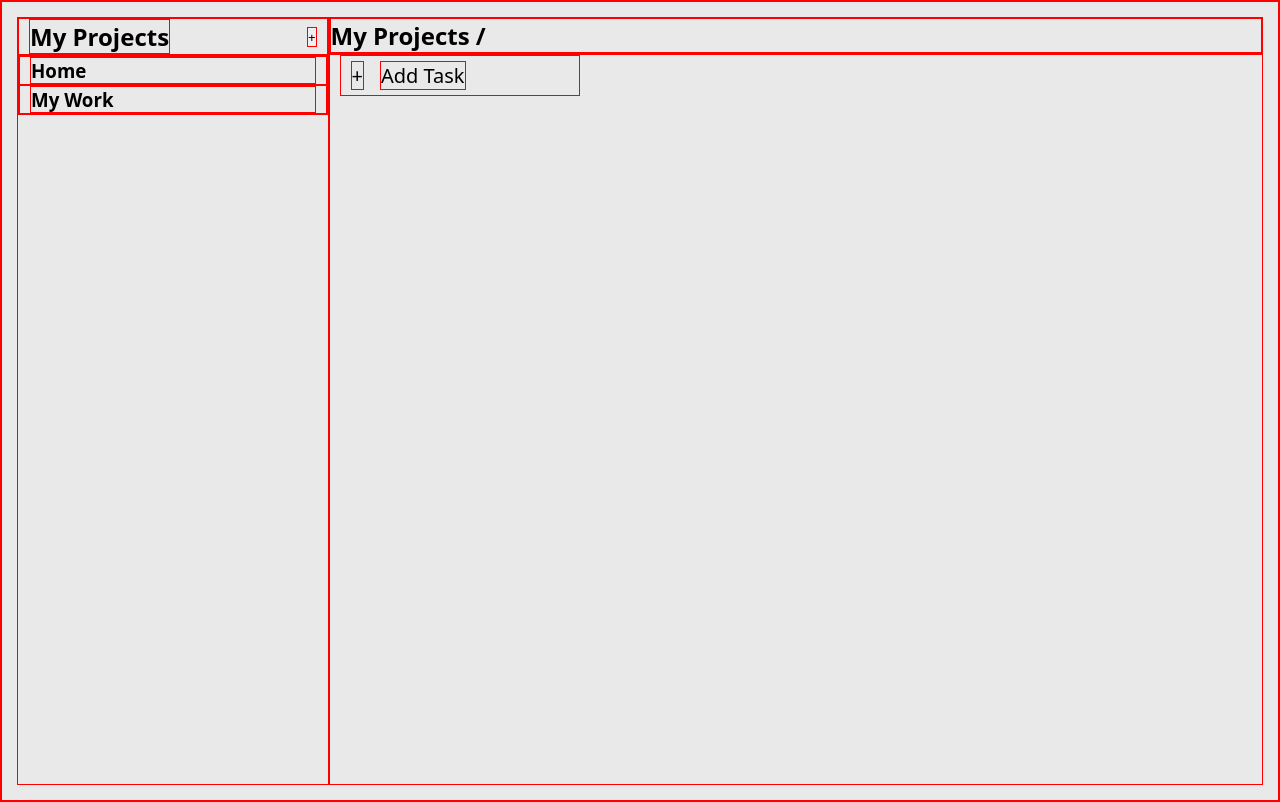
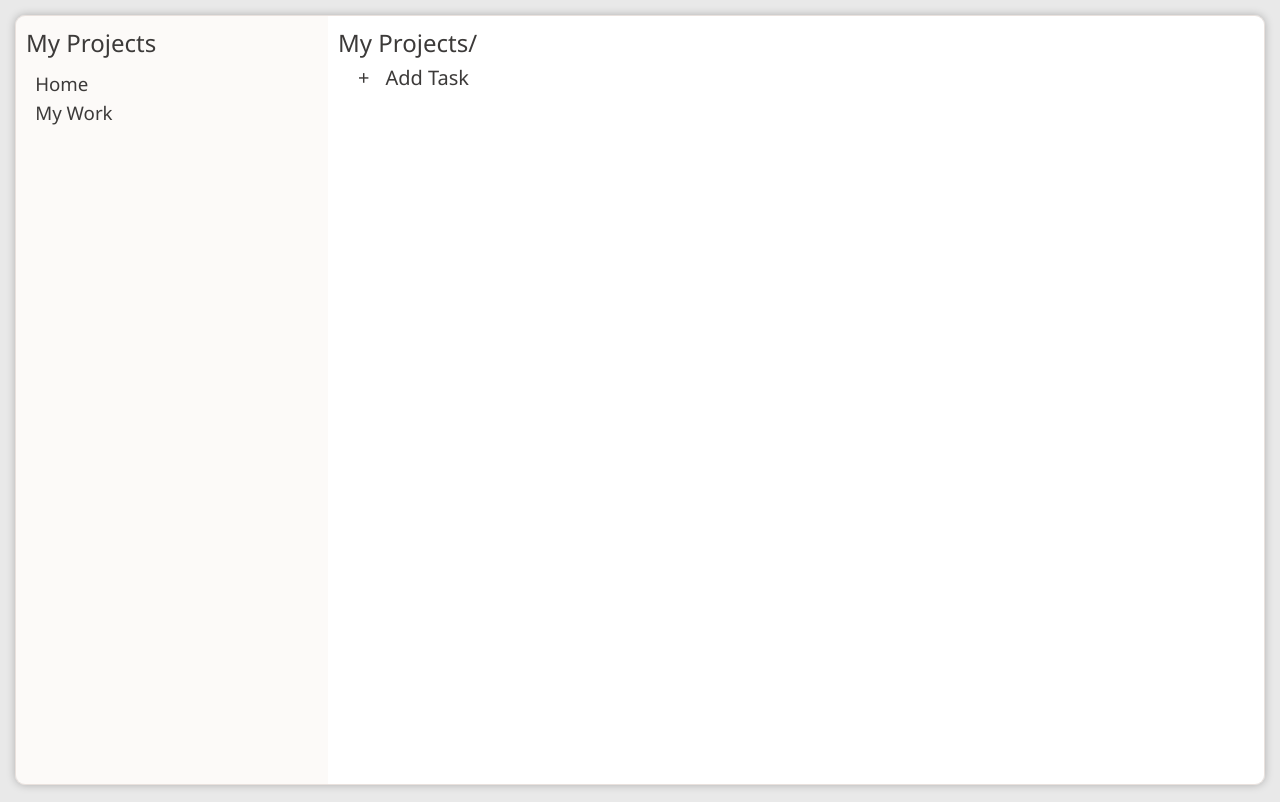
Before and after one commit to LongNguyenUC/ToDoList2.0, a website built with webpack: page src/template.html in a window 1280 px wide. Built offline with nearby package versions, Linux system fonts and the light colour scheme.

Commit message:
Update styles and add hover effects

```diff
--- a/src/project.js
+++ b/src/project.js
@@ -16,6 +16,8 @@ export function displayProjects(Projects) {
     let titleContainer = document.createElement("li");
     let title = document.createElement("h3");
     title.textContent = Projects[Pro].name;
+    titleContainer.classList.add("project-name");
+
     titleContainer.appendChild(title);
 
     titleContainer.addEventListener("click", () => {
--- a/src/styles.css
+++ b/src/styles.css
@@ -2,32 +2,45 @@
   padding: 0px;
   margin: 0px;
   box-sizing: border-box;
-  font-family: system-ui, -apple-system, BlinkMacSystemFont, "Segoe UI", Roboto,
-    Oxygen, Ubuntu, Cantarell, "Open Sans", "Helvetica Neue", sans-serif;
-  border: 1px solid red;
+  font-family: "Segoe UI", Tahoma, Geneva, Verdana, sans-serif;
+  font-weight: normal;
+  color: #3c3a39;
 }
 
 body {
+  height: 100vh;
   padding: 15px;
+  background-color: #e9e9e9;
+}
+
+.app-wrapper-tmp {
   display: grid;
+  border-collapse: separate;
   grid-template-columns: 1fr 3fr;
-  height: 100vh;
-  background-color: #e9e9e9;
+  border: 1px solid #e9e1dd;
+  border-radius: 10px;
+  height: calc(100vh - (15px * 2));
+  overflow: hidden;
+  box-shadow: 0 0 8px rgba(0, 0, 0, 0.25);
+}
+
+.projects-section {
+  background-color: #fcfaf8;
 }
 
 ul {
   list-style: none;
 }
 
-li {
-  padding: 0 10px;
-}
-
 .Projects-Header {
-  padding: 0 10px;
   display: flex;
   justify-content: space-between;
   align-items: center;
+
+  padding-right: 10px;
+  padding-top: 10px;
+  padding-left: 10px;
+  padding-bottom: 10px;
 }
 
 .add-task-container {
@@ -45,3 +58,39 @@ li {
   height: 300px;
   width: 450px;
 }
+
+.to-dos-section {
+  background-color: white;
+  padding: 10px;
+}
+
+.add-projects-button {
+  background-color: transparent;
+  border: none;
+  font-size: 1.5rem;
+  opacity: 0;
+  transition: opacity 0.1s ease-in-out;
+}
+
+.Projects-Header:hover {
+  transition: background-color 0.1s ease-in-out;
+  background-color: #eeece8;
+  .add-projects-button {
+    cursor: pointer;
+    opacity: 1;
+  }
+}
+
+.project-name {
+  padding: 2px 0px 2px 1.2rem;
+}
+
+h2 {
+  font-weight: normal;
+}
+
+.project-name:hover {
+  cursor: pointer;
+  transition: background-color 0.1s ease-in-out;
+  background-color: #eeece8;
+}
--- a/src/template.html
+++ b/src/template.html
@@ -6,25 +6,16 @@
     <title>To Do List</title>
   </head>
   <body>
-    <section class="projects">
+    <div class="app-wrapper-tmp">
+      <section class="projects-section">
         <div class="Projects-Header">
           <h2>My Projects</h2>
           <button class="add-projects-button" type="button">+</button>
         </div>
-      <ul class="Projects">
-        <!-- <li>
-          <h3>Home</h3>
-        </li>
-        <li>
-          <h3>My Work</h3>
-        </li>
-        <li>
-          <h3>Statup</h3>
-        </li> -->
-      </ul>
+        <ul class="Projects"></ul>
       </section>
-    <section class="to-dos">
-      <h2>My Projects /</h2>
+      <section class="to-dos-section">
+        <h2>My Projects/</h2>
         <div class="display-of-all-to-dos"></div>
         <div class="add-task-container">
           <span id="add-task-icon">+</span>
@@ -46,5 +37,6 @@
           </form>
         </dialog>
       </section>
+    </div>
   </body>
 </html>
```
Lines whose indentation alone changed are shown as unchanged.
